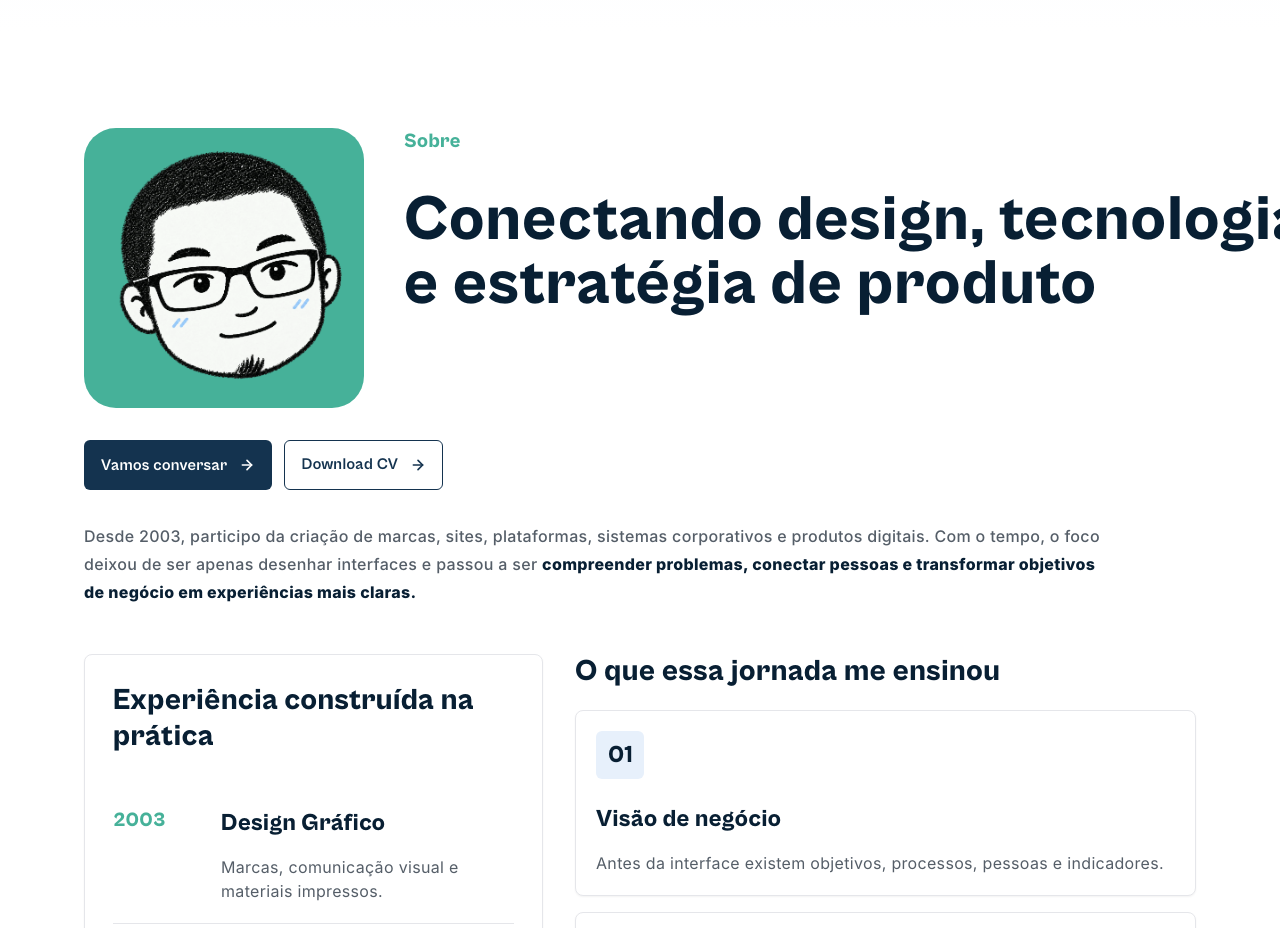
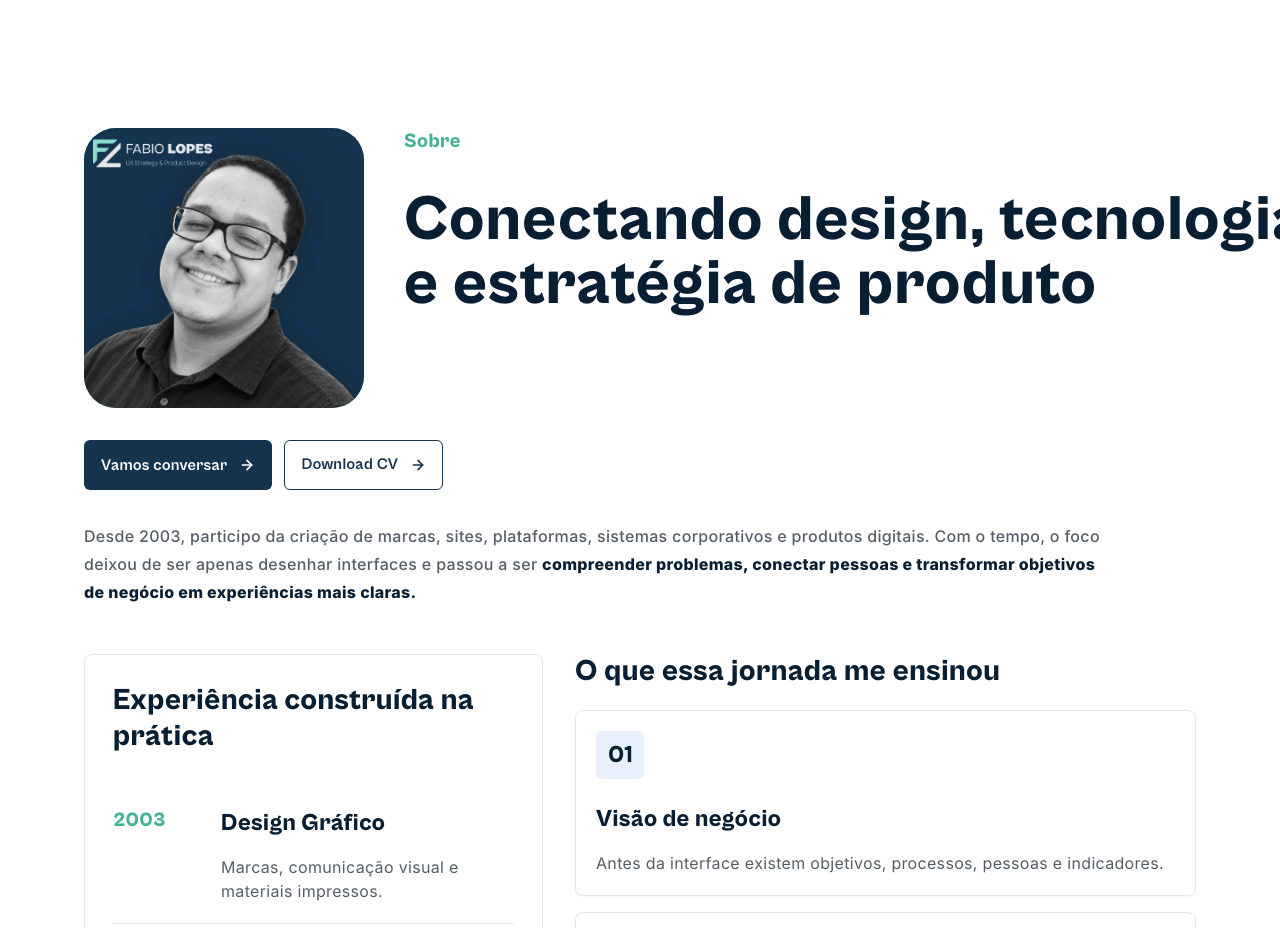
Before and after one commit to falopes83/fabio-lopes-portfolio, a React (Vite) app: page / in a window 1280 px wide. Shown: the part 5940-6868 px from the top of the page. Built offline with nearby package versions, Linux system fonts and the light colour scheme.

Commit message:
Implement SEO prerendering and metadata strategy

```diff
--- a/src/components/AboutSection.tsx
+++ b/src/components/AboutSection.tsx
@@ -24,7 +24,7 @@ function Portrait({ alt }: { alt: string }) {
   return (
     <div className="mx-auto w-full max-w-[280px] overflow-hidden rounded-[32px] bg-[var(--tradewind-padrao)] md:mx-0 md:max-w-none dark:bg-[var(--blue-background)]">
       <img
-        src="/assets/fabiolopes.webp"
+        src="/assets/fabiolopes-real.webp"
         alt={alt}
         className="h-auto w-full"
         loading="lazy"
--- a/src/seo.ts
+++ b/src/seo.ts
@@ -1,7 +1,7 @@
 import { projectSlugs } from './data/content';
 
 export const siteUrl = 'https://falopes.com.br';
-export const defaultSocialImage = '/assets/fabiolopes.webp';
+export const defaultSocialImage = '/assets/fabiolopes-real.webp';
 
 export type StructuredData = Record<string, unknown>;
 
```
Also changed, not shown: public/assets/fabiolopes-real.webp (added).
